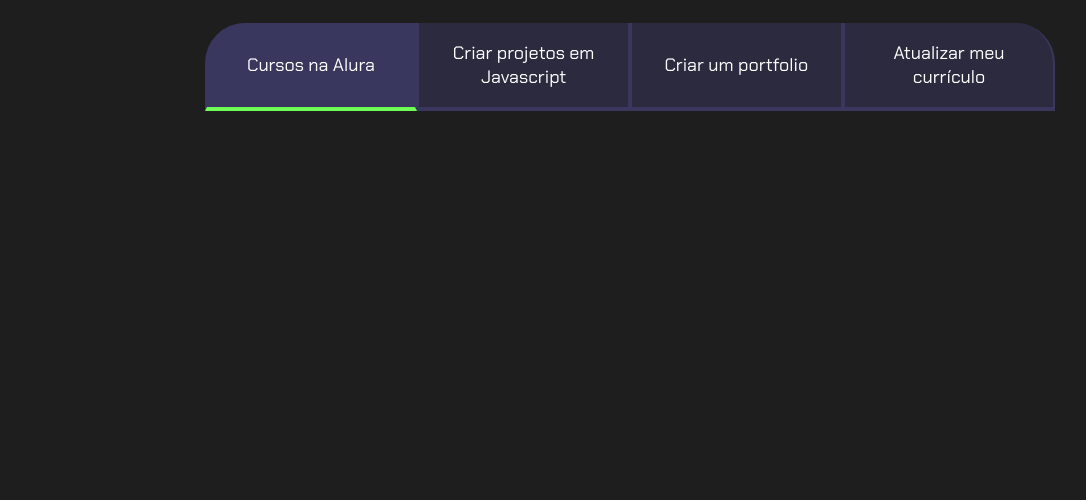
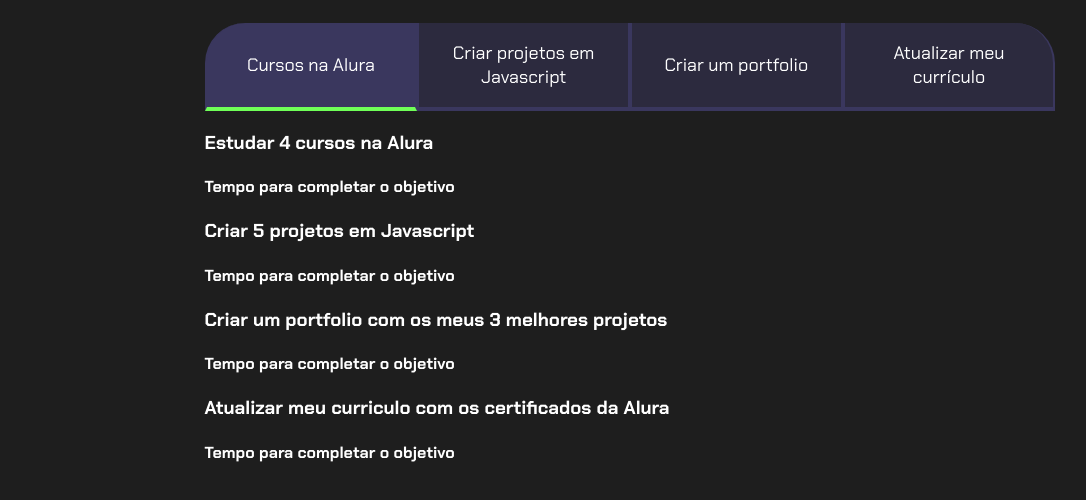
Before and after one commit to ProfXaxa/javascript-projetos-de-vida, a plain HTML site: page index.html in a window 1280 px wide. Shown: the part 80-580 px from the top of the page, without its empty margins (10-1096 px from the left). Drawn offline with Linux system fonts and the light colour scheme.

Commit message:
aba conteudo

```diff
--- a/index.html
+++ b/index.html
@@ -10,13 +10,33 @@
 <body>
     <section class="conteudo-principal">
         <h2 class="titulo-principal">Meus Objetivos do ano <span>_</span></h2>
-        <div class="botoes">
-            <button class="botao ativo">Cursos na Alura</button>
-            <button class="botao">Criar projetos em Javascript</button>
-            <button class="botao">Criar um portfolio</button>
-            <button class="botao">Atualizar meu currículo</button>
+       <div class="conteudo">
+           <div class="botoes">
+               <button class="botao ativo">Cursos na Alura</button>
+               <button class="botao">Criar projetos em Javascript</button>
+               <button class="botao">Criar um portfolio</button>
+               <button class="botao">Atualizar meu currículo</button>
+            </div>
+            <div class="abas-textos">
+                <div class="aba-conteudo">
+                    <h3 class="aba-conteudo-titulo-principal">Estudar 4 cursos na Alura</h3>
+                    <h4 class="aba-conteudo-titulo-secundario">Tempo para completar o objetivo</h4>
+                </div>
+                <div class="aba-conteudo">
+                    <h3 class="aba-conteudo-titulo-principal">Criar 5 projetos em Javascript</h3>
+                    <h4 class="aba-conteudo-titulo-secundario">Tempo para completar o objetivo</h4>
+                </div>
+                <div class="aba-conteudo">
+                    <h3 class="aba-conteudo-titulo-principal">Criar um portfolio com os meus 3 melhores projetos</h3>
+                    <h4 class="aba-conteudo-titulo-secundario">Tempo para completar o objetivo</h4>
+                </div>
+                <div class="aba-conteudo">
+                    <h3 class="aba-conteudo-titulo-principal">Atualizar meu curriculo com os certificados da Alura</h3>
+                    <h4 class="aba-conteudo-titulo-secundario">Tempo para completar o objetivo</h4>
+                </div>
+            </div>
         </div>
     </section>
-
+<script src="main.js"></script>
 </body>
 </html>
```
